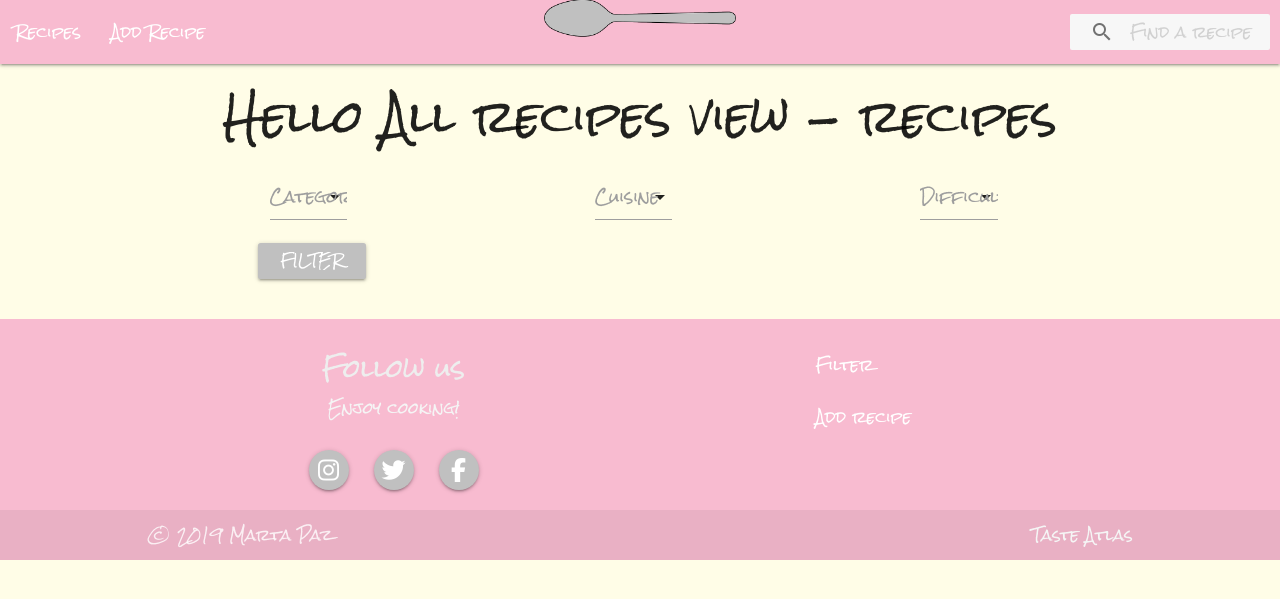
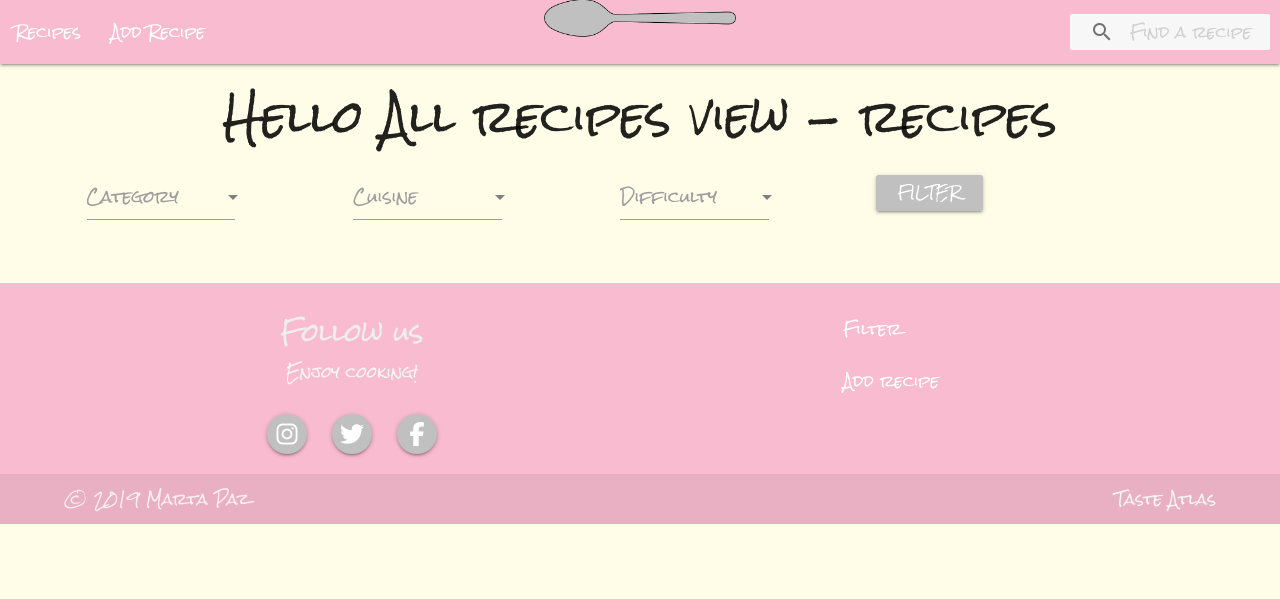
Before and after one commit to pazcm/cook-book, a Flask app: page /all_recipes in a window 1280 px wide. Shown: the top 599 px of the page. Run offline with Flask 2, Linux system fonts and the light colour scheme; data that the repository does not hold is empty; some libraries are stand-ins or nearby versions; some web fonts are replaced.

Commit message:
update filter style all recipes view

```diff
--- a/static/css/style.css
+++ b/static/css/style.css
@@ -78,7 +78,16 @@ input[type=text]:not(.browser-default):focus:not([readonly]), textarea.materiali
     border-bottom: 1px solid #f8bbd0;
     -webkit-box-shadow: 0 1px 0 0 #f8bbd0;
     box-shadow: 0 1px 0 0 #f8bbd0;
+}
 
+svg {
+  right: -10px !important;
+  fill: grey !important;
+
+}
+
+svg:focus {
+  fill: #f8bbd0 !important;
 }
 
 .card {
@@ -341,30 +350,6 @@ ol {
 
 }
 
-
-/* -- all recipes view -- */
-
-.row-filter {
-  height: inherit !important;
-
-}
-
-.filter-btn-all-recipes {
-  float: left !important;
-
-}
-
-.row .col.l2.form-filter {
-  width: 33%;
-
-}
-
-.form-filter .input-field {
-  width: 33% !important;
-
-}
-
-
 /* -- Forms -- */
 
 .recipe-form {
@@ -487,13 +472,18 @@ textarea {
 
 
 
-   /* -- home -- */
+   /* -- home Filter -- */
+
+  /*.row-one-filter {*/
+  /*  position: relative;*/
+  /*  left: 100px;*/
+  /*  height: 300px;*/
+
+  /*}*/
 
   .row-one-filter {
-    position: relative;
-    left: 100px;
-    height: 300px;
-
+    display: flex;
+    justify-content: center;
   }
 
    .row-two-filter {
@@ -501,10 +491,10 @@ textarea {
 
    }
 
-  .filter-btn {
-    width: 8% !important;
+  /*.filter-btn {*/
+  /*  width: 8% !important;*/
 
-  }
+  /*}*/
 
 
   /*-- Footer --*/
@@ -546,6 +536,29 @@ textarea {
 
   }
 
+  /* -- all recipes view -- */
+
+.row-filter {
+  height: inherit !important;
+
+}
+
+.filter-btn-all-recipes {
+  float: left !important;
+  line-height: 3.5;
+
+}
+
+.row .col.l2.form-filter {
+  width: 33%;
+
+}
+
+.form-filter .input-field {
+  width: 70% !important;
+
+}
+
 }
 
 @media only screen and (min-width: 993px) {
@@ -556,7 +569,7 @@ textarea {
   }
 
   .container {
-    width: 77%;
+    width: 90%;
 
   }
 
--- a/templates/all-recipes.html
+++ b/templates/all-recipes.html
@@ -8,7 +8,7 @@
             <div class="row">
                 <form action="/list_recipes" class="filter-container filter-container-all-recipes" method="POST">
                     <div class="form-row row-filter row-one-filter ">
-                        <div class="col s12 m3 l2 form-filter">
+                        <div class="col s12 m3 l3 form-filter">
                             <div class="input-field col s12 m12 l3">
                                 <select id="category" name="category_type">
                                     <option value="" disabled selected>Category</option>
@@ -18,7 +18,7 @@
                                 </select>
                             </div>
                         </div>
-                        <div class="col s12 m3 l2 form-filter">
+                        <div class="col s12 m3 l3 form-filter">
                             <div class="input-field col s12 m12 l3">
                                 <select id="cuisine" name="cuisine">
                                     <option value="" disabled selected>Cuisine</option>
@@ -28,7 +28,7 @@
                               </select>
                             </div>
                         </div>
-                        <div class="col s12 m3 l2 form-filter">
+                        <div class="col s12 m3 l3 form-filter">
                             <div class="input-field col s12 m12 l3">
                                 <select id="difficulty" name="difficulty">
                                     <option value="" disabled selected>Difficulty</option>
@@ -38,8 +38,7 @@
                                 </select>
                             </div>
                         </div>
-
-                        <div class="col s6 m6 l8 filter-btn filter-btn-all-recipes ">
+                        <div class="col s6 m3 l3 form-filter filter-btn filter-btn-all-recipes ">
                             <input type="submit" value="Filter" class="btn waves-effect waves-light brown">
                         </div>
 
```
